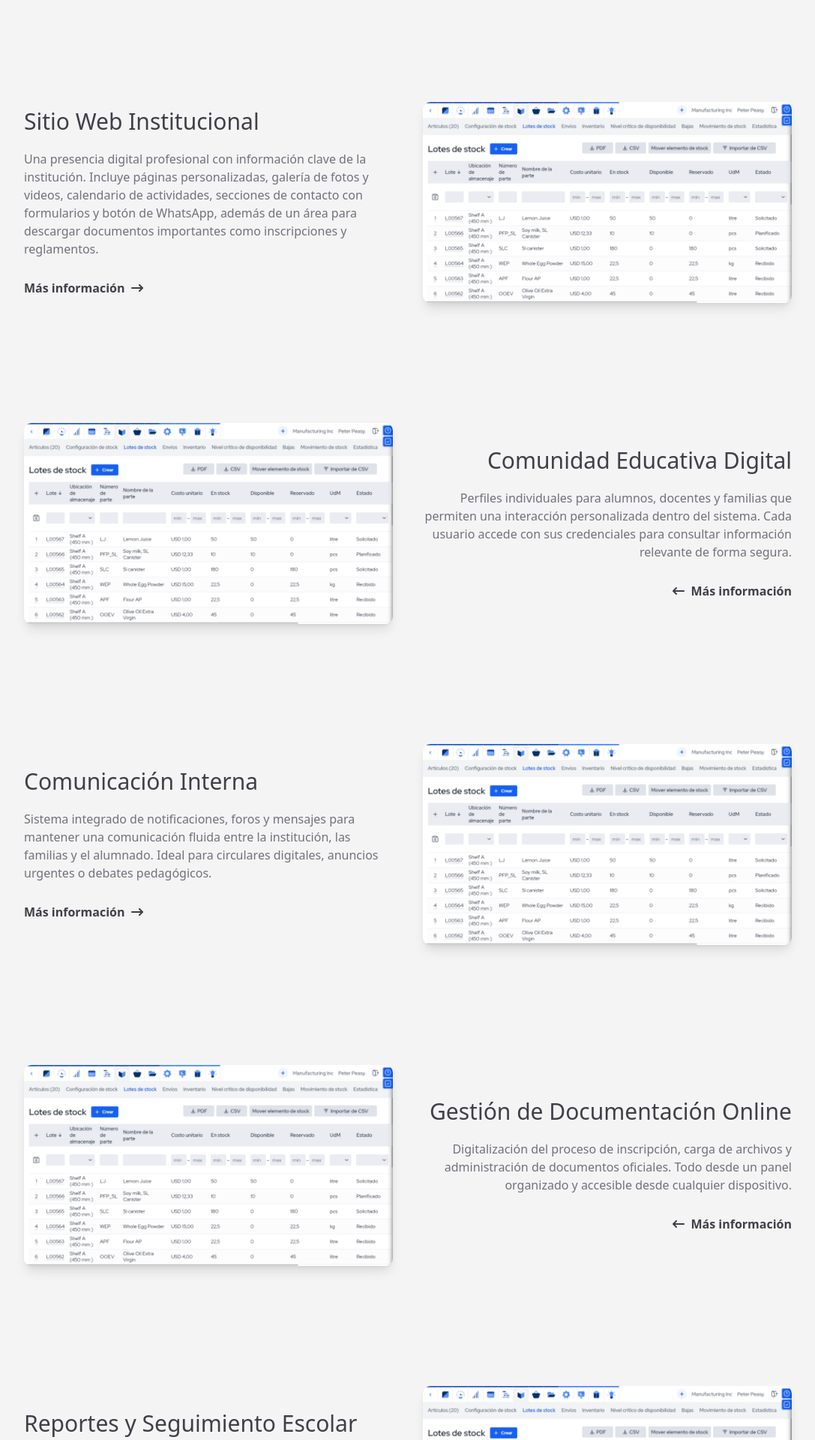
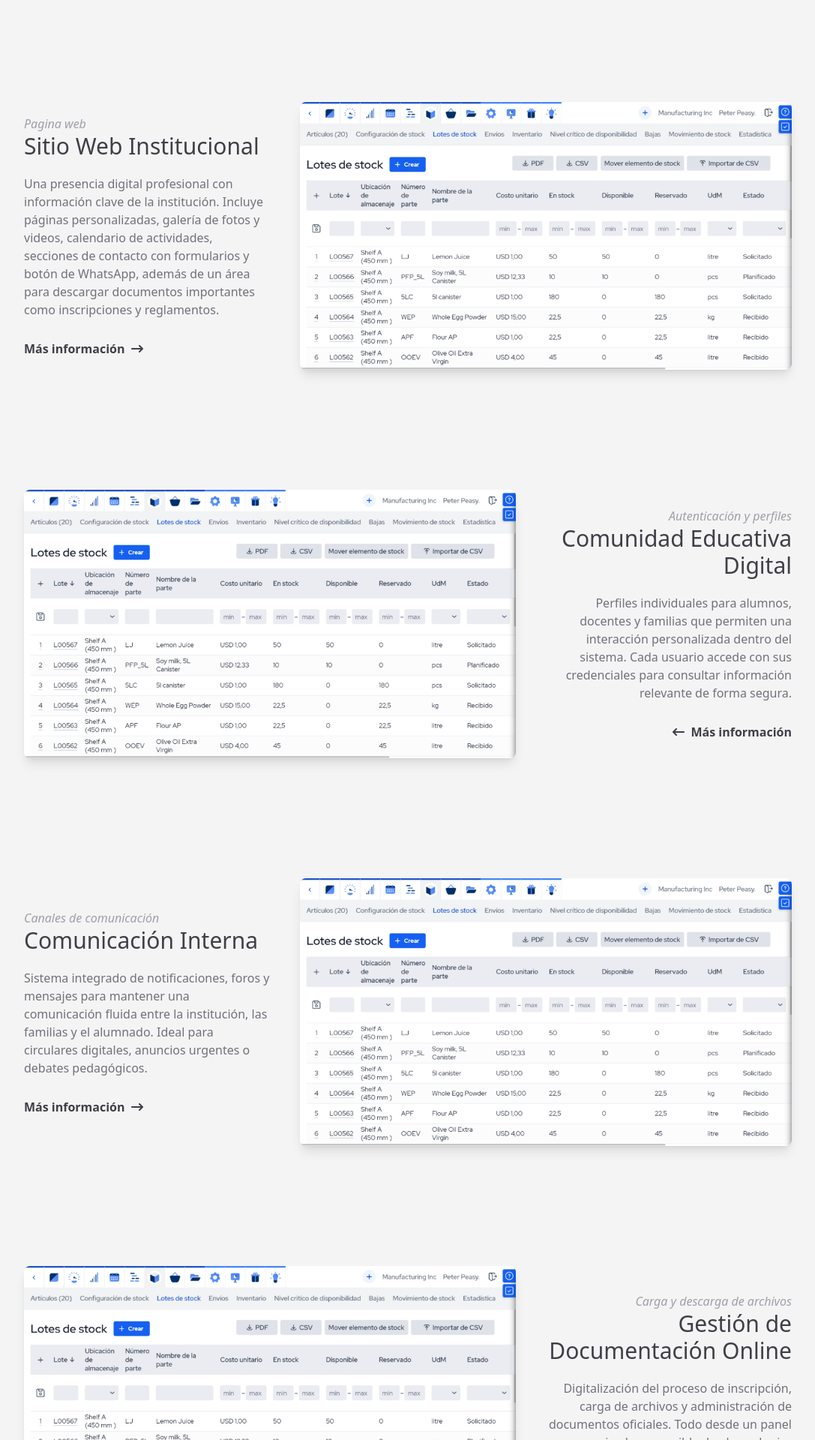
Before and after one commit to FedericoHerreraa/RIE, a Next.js app: page / in a window 1280 px wide. Shown: the part 1000-2920 px from the top of the page at 75% size, without its empty margins (96-1183 px from the left). Built offline with nearby package versions, Linux system fonts and the light colour scheme.

Commit message:
adding first picture

```diff
--- a/components/Characteristics.tsx
+++ b/components/Characteristics.tsx
@@ -3,6 +3,7 @@
 import { motion } from "framer-motion";
 import { FaArrowRightLong } from "react-icons/fa6";
 import imagePlatform from '@/public/platformTest.png'
+import reportesSeguimiento from '@/public/reportes-seguimiento.png'
 import Image from "next/image";
 
 export const Characteristics = () => {
@@ -23,7 +24,8 @@ export const Characteristics = () => {
                         viewport={{ once: true }}
                     >
                         <div className={`flex ${index % 2 === 0 ? 'md:flex-row flex-col' : 'md:flex-row-reverse flex-col'} gap-10 md:mb-40 mb-24 items-center justify-around mt-10 md:w-[80%] w-[90%] mx-auto`}>
-                            <div className={`md:w-1/2 ${index % 2 === 0 ? 'md:text-start' : 'md:text-end'}`}>
+                            <div className={`md:w-1/3 ${index % 2 === 0 ? 'md:text-start' : 'md:text-end'}`}>
+                                <p className="italic text-zinc-400">{item.previewTitle}</p>
                                 <h2 className="text-3xl font-extralight mb-5 text-zinc-700">{item.title}</h2>
                                 <p className="text-zinc-500">{item.description}</p>
                                 <div className={`mt-7 flex items-center md:justify-start justify-center ${index % 2 !== 0 && 'md:flex-row-reverse'} gap-2 cursor-pointer text-zinc-700 font-semibold`}>
@@ -31,11 +33,11 @@ export const Characteristics = () => {
                                     <FaArrowRightLong className={`${index % 2 !== 0 && 'md:rotate-180'}`} />
                                 </div>
                             </div>
-                            <div className="md:w-1/2">
+                            <div className="md:w-2/3">
                                 <Image
-                                    src={imagePlatform}
+                                    src={item.img}
                                     alt="Imagen de la plataforma"
-                                    className="rounded-lg shadow-lg"
+                                    className="rounded-md shadow-lg"
                                     width={800}
                                     height={500}
                                 />
@@ -51,28 +53,38 @@ export const Characteristics = () => {
 
 const info = [
     {
+        previewTitle: 'Pagina web',
         title: 'Sitio Web Institucional',
         description:
             'Una presencia digital profesional con información clave de la institución. Incluye páginas personalizadas, galería de fotos y videos, calendario de actividades, secciones de contacto con formularios y botón de WhatsApp, además de un área para descargar documentos importantes como inscripciones y reglamentos.',
+        img: imagePlatform
     },
     {
+        previewTitle: 'Autenticación y perfiles',
         title: 'Comunidad Educativa Digital',
         description:
             'Perfiles individuales para alumnos, docentes y familias que permiten una interacción personalizada dentro del sistema. Cada usuario accede con sus credenciales para consultar información relevante de forma segura.',
+        img: imagePlatform
     },
     {
+        previewTitle: 'Canales de comunicación',
         title: 'Comunicación Interna',
         description:
             'Sistema integrado de notificaciones, foros y mensajes para mantener una comunicación fluida entre la institución, las familias y el alumnado. Ideal para circulares digitales, anuncios urgentes o debates pedagógicos.',
+        img: imagePlatform
     },
     {
+        previewTitle: 'Carga y descarga de archivos',
         title: 'Gestión de Documentación Online',
         description:
             'Digitalización del proceso de inscripción, carga de archivos y administración de documentos oficiales. Todo desde un panel organizado y accesible desde cualquier dispositivo.',
+        img: imagePlatform
     },
     {
+        previewTitle: 'Dashboard de Administrador',
         title: 'Reportes y Seguimiento Escolar',
         description:
             'Generación automática de informes académicos, reportes de asistencia y calificaciones. Las instituciones ahorran tiempo y ofrecen un seguimiento detallado y profesional a estudiantes y familias.',
+        img: reportesSeguimiento
     }
 ];
```
Also changed, not shown: public/reportes-seguimiento.png (added).
